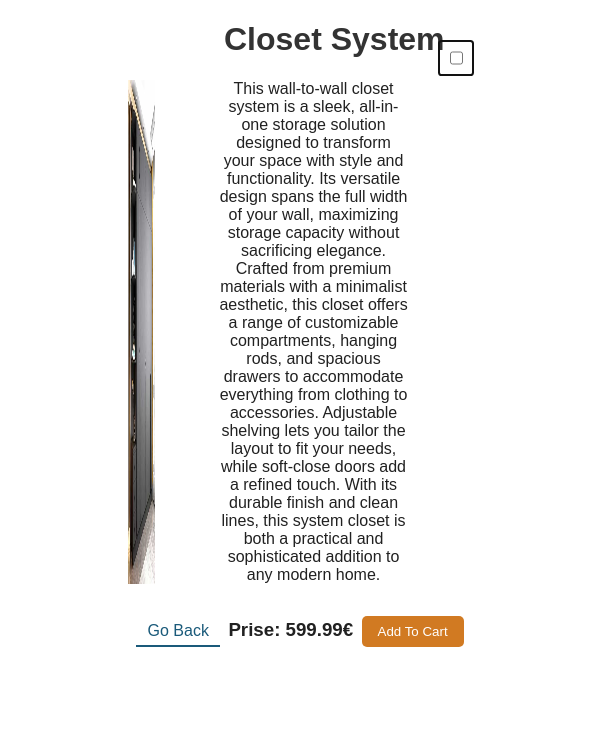
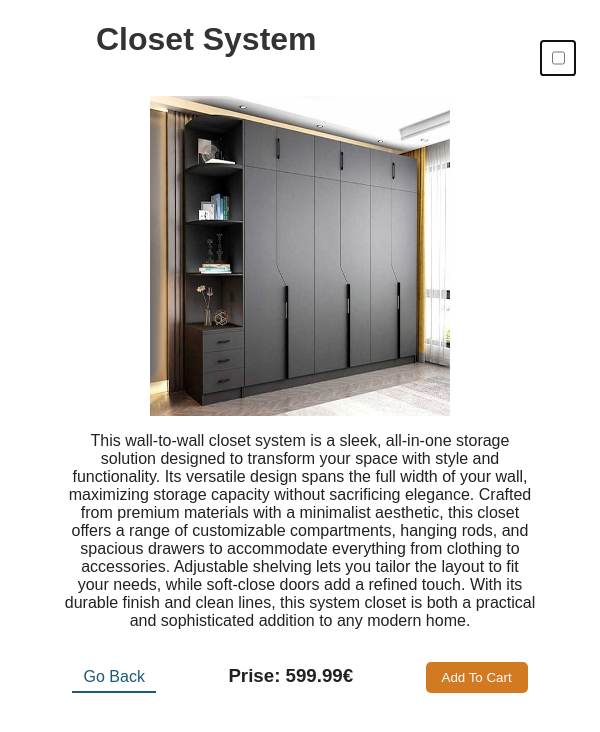
Before and after one commit to MartinLauff/Furnish-Corner, a PHP site: page /closetSystem.html in a window 600 px wide. Shown: the top 732 px of the page. Run offline with PHP 8.4, Linux system fonts and the light colour scheme.

Commit message:
responsive design

```diff
--- a/mystyle.css
+++ b/mystyle.css
@@ -113,6 +113,7 @@
 .productImg {
   width: 200%;
   margin: 0 0;
+  object-fit: cover;
 }
 
 .img {
@@ -132,3 +133,33 @@
   color: red;
   font-weight: bold;
 }
+@media screen and (max-width: 45rem) {
+  .index-grid {
+    display: block;
+    max-width: 100%;
+  }
+  .grid-item .overlay-text {
+    opacity: 1;
+  }
+  .grid-item::after {
+    background-color: rgba(0, 0, 0, 0.45);
+  }
+}
+@media screen and (max-width: 55rem) {
+  .productPersentation {
+    flex-direction: column;
+  }
+  .productImg {
+    width: 100%;
+    height: 20rem;
+  }
+  .productBody {
+    margin: 0;
+  }
+}
+@media screen and (min-width: 32rem) and (max-width: 55rem) {
+  .productImg {
+    width: 50%;
+    margin: 1rem auto;
+  }
+}
```
